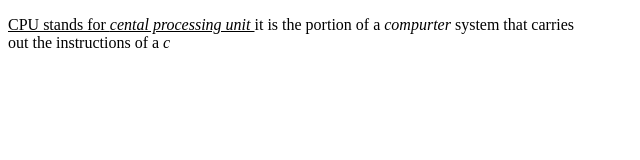
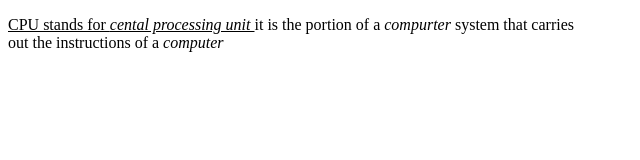
Before and after one commit to iamneo-production/ecbaeaadaeccdfffebaeceaec, a website: page public/index.html in a window 1280 px wide. Shown: the full height of the page, 0-640 px from the left. Drawn offline with Linux system fonts and the light colour scheme.

Commit message:
Backup Commit

```diff
--- a/public/index.html
+++ b/public/index.html
@@ -4,7 +4,7 @@
         <title> CPU </title>
         <p><u> CPU stands for <i> cental processing unit </i></u>
             it is the portion of a <i> compurter </i> system that carries<br>
-            out the instructions of a <i> c</i>
+            out the instructions of a <i> computer </i>
 
     </head>
 </html>
```
